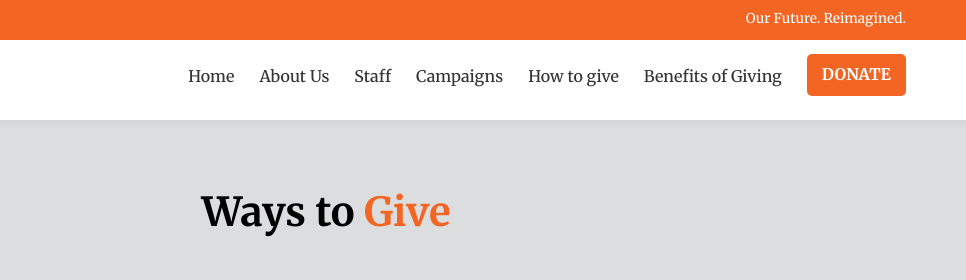
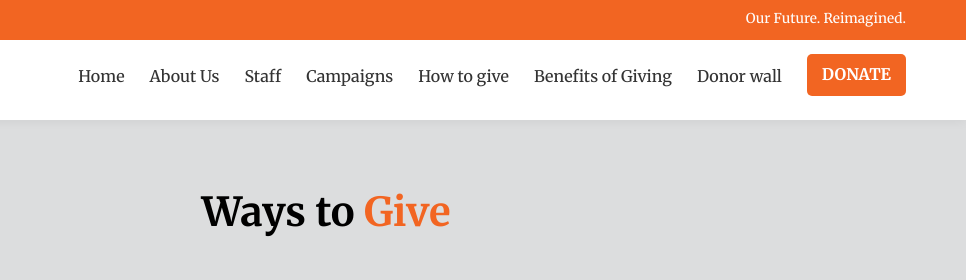
Before and after one commit to AbongileMtesh/work-development-fundraising, a plain HTML site: page waytogive.html in a window 1280 px wide. Shown: the top 280 px of the page, 314-1280 px from the left. Drawn offline with Linux system fonts and the light colour scheme; no server answers.

Commit message:
update Getinvolved.html and waytogive.html

```diff
--- a/waytogive.html
+++ b/waytogive.html
@@ -50,7 +50,7 @@
                       <li><a href="projects.html">Campaigns </a></li>
                      <li><a href="waytogive.html"> How to give </a>
                     <li><a href="benefits.html">Benefits of Giving</a></li>
-                    <!-- <li><a href="about.html">Donor wall</a></li> -->
+                     <li><a href="about.html">Donor wall</a></li>
 
                     <li><div class="project-links">
                       <a href="https://uj.devman.co.za/devman/online/giving/" style="color:#fff;background-color: #f26522;margin-top: -10px;">DONATE</a>
@@ -73,7 +73,7 @@
   <li><a href="projects.html">Campaigns</a></li>
   <li><a href="waytogive.html">How to give</a></li>
   <li><a href="benefits.html">Benefits of giving</a></li>
-   <!-- <li><a href="about.html">Donor wall</a></li> -->
+    <li><a href="about.html">Donor wall</a></li>
   <li><a href="Home.html#contact">Contact Us</a></li>
   <li><a href="https://uj.devman.co.za/devman/online/giving/" style="color: #f26522;">DONATE</a></li>
 </ul>
```
Also changed, not shown: GetInvolved.html (+2 -2 lines).
